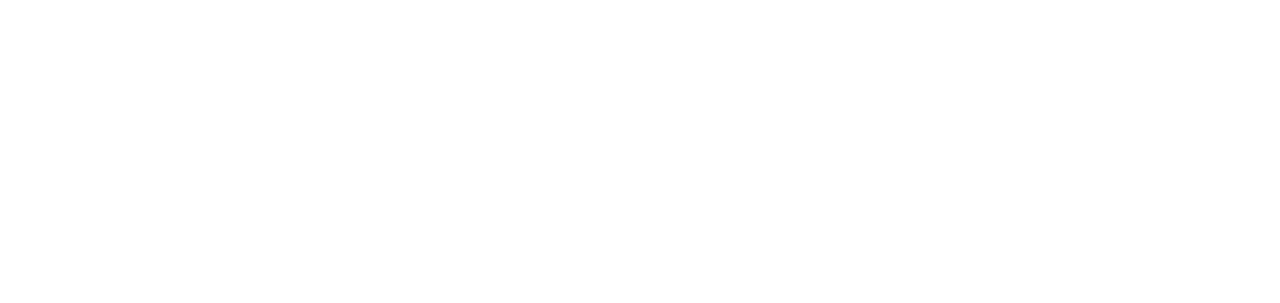
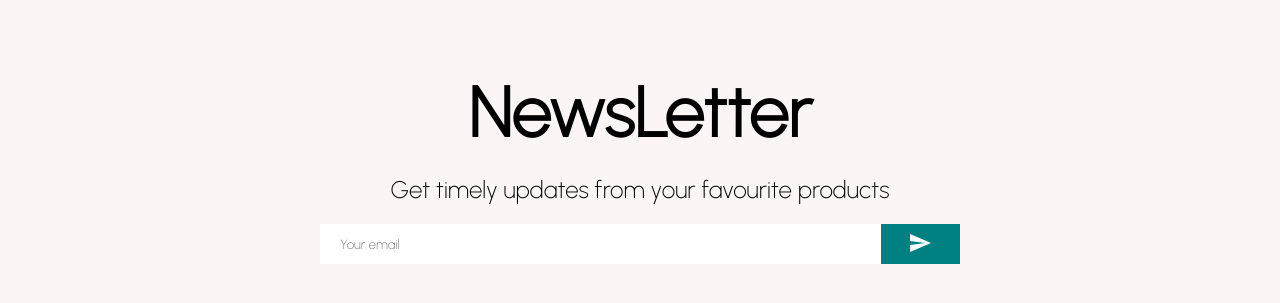
Before and after one commit to chalana1995/E-commerce-app, a React (Create React App) app in the folder ecommerce-app/: page / in a window 1280 px wide. Shown: the part 2329-2632 px from the top of the page. Before the commit the page ends 2256 px from the top, so only its background shows below. Built offline with nearby package versions, Linux system fonts and the light colour scheme.

Commit message:
newsletter part done

```diff
--- /dev/null
+++ b/ecommerce-app/src/components/Newsletter.jsx
@@ -0,0 +1,62 @@
+import { Send } from "@material-ui/icons";
+import React from "react";
+import styled from "styled-components";
+
+const Newsletter = () => {
+  return (
+    <Container>
+      <Title>NewsLetter</Title>
+      <Description>Get timely updates from your favourite products</Description>
+      <InputContainer>
+        <Input placeholder="Your email" />
+        <Button>
+          <Send />
+        </Button>
+      </InputContainer>
+    </Container>
+  );
+};
+
+export default Newsletter;
+
+const Container = styled.div`
+  height: 60vh;
+  background-color: #fcf5f5;
+  display: flex;
+  align-items: center;
+  justify-content: center;
+  flex-direction: column;
+`;
+
+const Title = styled.h1`
+  font-size: 70px;
+  margin-bottom: 20px;
+`;
+
+const Description = styled.div`
+  font-size: 24px;
+  font-weight: 300;
+  margin-bottom: 20px;
+`;
+
+const InputContainer = styled.div`
+  width: 50%;
+  height: 40px;
+  background-color: white;
+  display: flex;
+  justify-content: space-between;
+  border: 1px solid spacegray;
+`;
+
+const Input = styled.input`
+  border: none;
+  flex: 8;
+  padding-left: 20px;
+`;
+
+const Button = styled.button`
+  flex: 1;
+  border: none;
+  background-color: teal;
+  color: white;
+`;
--- a/ecommerce-app/src/pages/Home.jsx
+++ b/ecommerce-app/src/pages/Home.jsx
@@ -2,6 +2,7 @@
 import Announcement from "../components/Announcement";
 import Catergories from "../components/Catergories";
 import NavBar from "../components/NavBar";
+import Newsletter from "../components/Newsletter";
 import Products from "../components/Products";
 import Slider from "../components/Slider";
 
@@ -13,6 +14,7 @@
       <Slider />
       <Catergories />
       <Products />
+      <Newsletter />
     </div>
   );
 };
```
